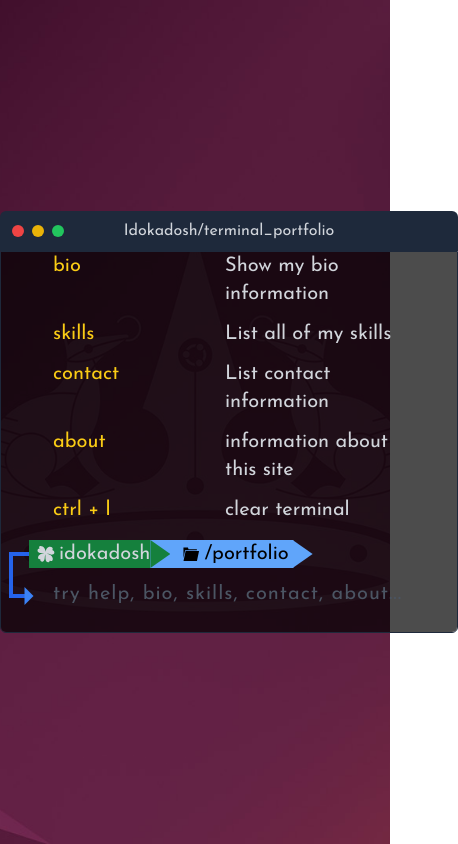
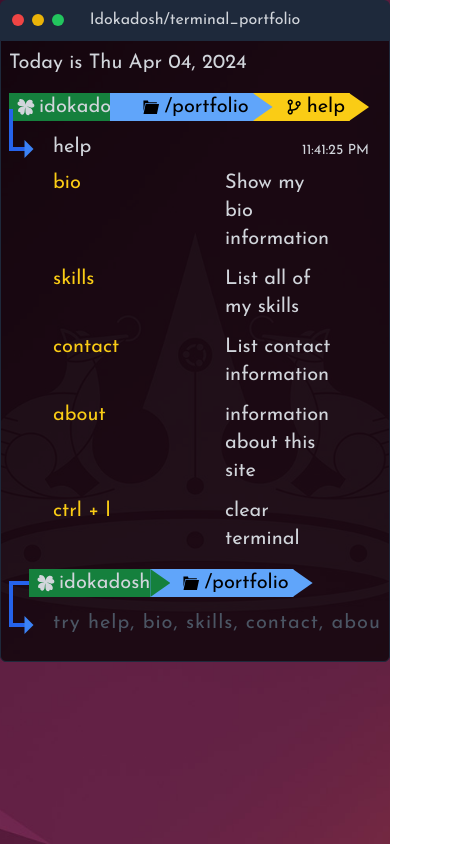
Before and after one commit to Ido-Kadosh/terminal-portfolio, a React (Vite) app: page / in a window 390 px wide. Shown: the whole page, 458 px wide, since content can reach past the window. Built offline with nearby package versions, Linux system fonts and the light colour scheme.

Commit message:
style: add responsive design for mobile

```diff
--- a/src/cmps/Terminal.tsx
+++ b/src/cmps/Terminal.tsx
@@ -1,4 +1,4 @@
-import { useEffect, useLayoutEffect, useRef, useState } from 'react';
+import { useLayoutEffect, useRef, useState } from 'react';
 import Breadcrumbs from './Breadcrumbs';
 import Toolbar from './Toolbar';
 
@@ -29,11 +29,11 @@ const Terminal = () => {
 	};
 
 	return (
-		<main className="w-full 2xl:w-1/2 lg:w-2/3 max-w-7xl text-xl to-gray-300 flex flex-col h-1/2 text-gray-300 font-josefin">
+		<main className="w-full 2xl:w-1/2 lg:w-2/3 h-full overflow-auto lg:h-1/2 max-w-7xl text-xl to-gray-300 flex flex-col  text-gray-300 font-josefin">
 			<Toolbar />
 			<div
 				ref={scrollRef}
-				className="w-full bg-black bg-opacity-70 h-[55vh] overflow-auto hide-scrollbar rounded-b-md p-2 border-slate-800 border"
+				className="w-full bg-black bg-opacity-70 lg:h-[55vh] flex:1 overflow-y-auto overflow-x-hidden hide-scrollbar rounded-b-md p-2 border-slate-800 border"
 			>
 				<h1>Today is {getFormattedDate()}</h1>
 				{commands.map((command, idx) => (
```
